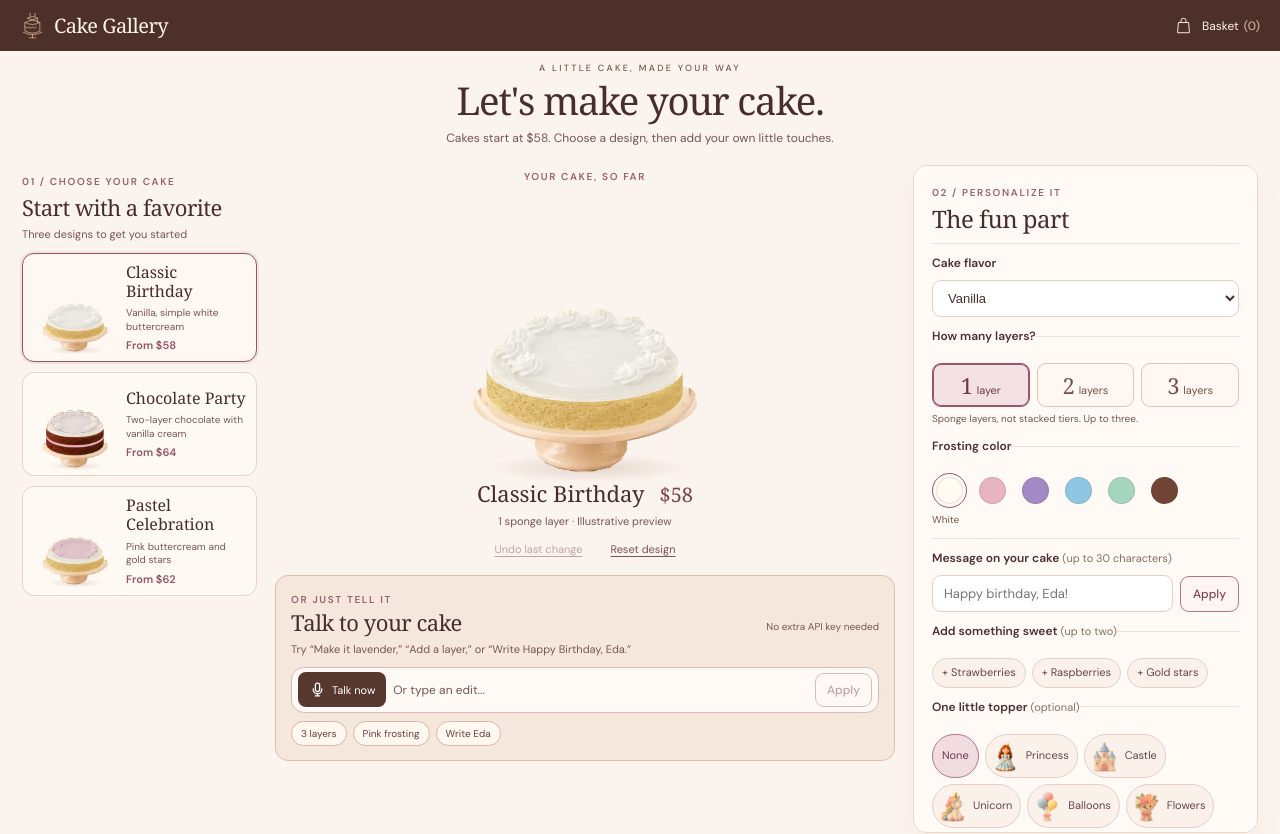
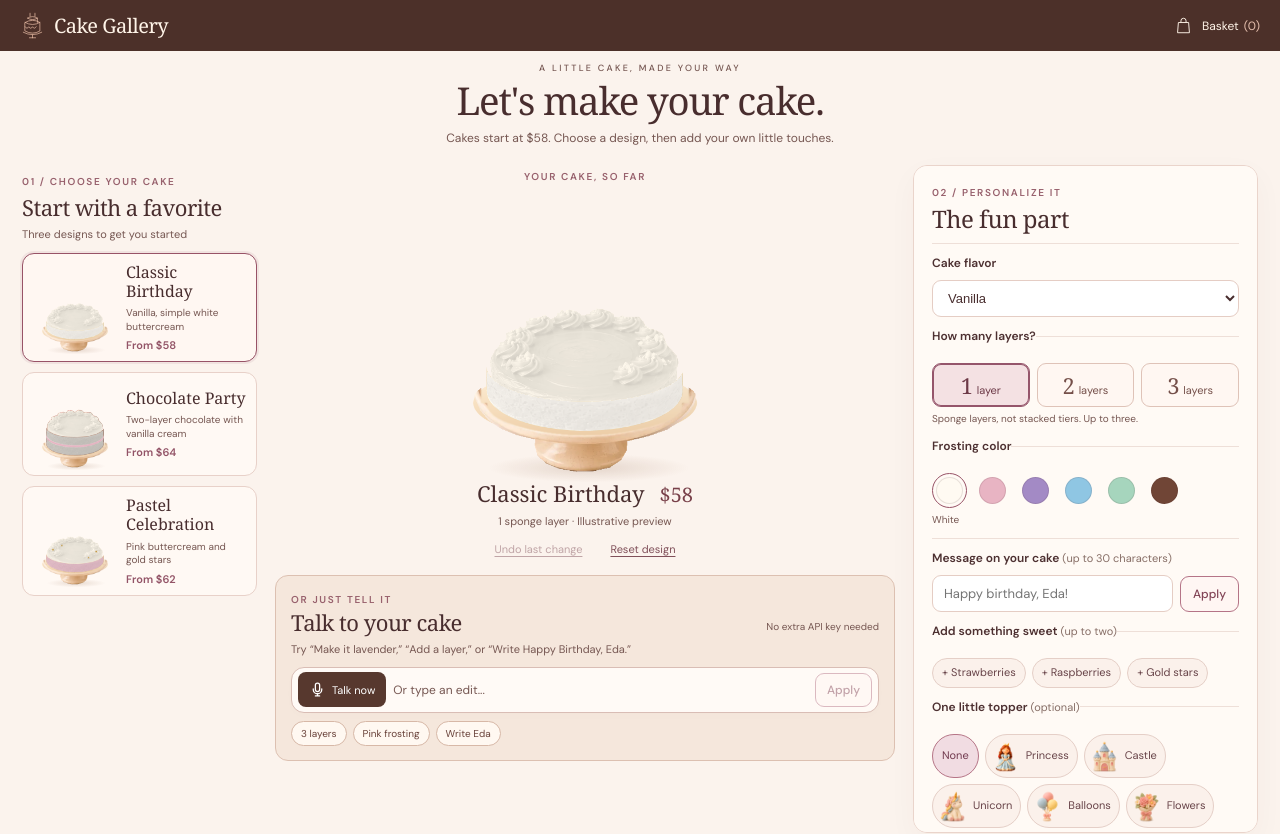
Before and after one commit to edakturk14/cake-builder, a React (Vite) app: page / in a window 1280 px wide. Shown: the top 834 px of the page. Built offline with nearby package versions, Linux system fonts and the light colour scheme; a web font is replaced by a local one.

Commit message:
Tint the curved cake side only and keep the complete whipped top ivory

```diff
--- a/src/components/CakeScene.tsx
+++ b/src/components/CakeScene.tsx
@@ -15,19 +15,20 @@ function colorMatrix(hex:string,blend=1){
   return `${keep||r} 0 0 0 ${keep?r*blend:0} 0 ${keep||g} 0 0 ${keep?g*blend:0} 0 0 ${keep||b} 0 ${keep?b*blend:0} 0 0 0 1 0`;
 }
 /**
- * Tint the original buttercream texture instead of painting it a flat color.
- * Retains the source photo's highlights and shaded piping.
+ * Recolor the actual side of the cake, not the top whipped frosting.
+ * The color comes from the bakery palette, while the side's existing
+ * photographic luminance supplies the highlights, crumb and shadows.
+ * This is an SVG 4x5 matrix, preserving the source alpha exactly.
  */
-function buttercreamMatrix(hex: string) {
+function sideFrostingMatrix(hex: string) {
   const rgb = hex.replace('#', '').match(/../g)!.map(channel => parseInt(channel, 16) / 255);
-  const sourceLuminance = [0.2126, 0.7152, 0.0722];
-  const original = 0.38, tint = 0.62, shadow = 0.78, highlight = 0.22;
-  const coefficients = rgb.map((channel, output) => [
-    ...sourceLuminance.map((luma, input) => (output === input ? original : 0) + tint * channel * shadow * luma),
-    0, // no dependence on source alpha in RGB; alpha is preserved by the last row
-    tint * channel * highlight,
+  const luminance = [0.2126, 0.7152, 0.0722];
+  const rows = rgb.map(channel => [
+    ...luminance.map(weight => weight * 0.28),
+    0,
+    channel * 0.72,
   ]);
-  return coefficients.flat().concat([0, 0, 0, 1, 0]).join(' ');
+  return rows.flat().concat([0, 0, 0, 1, 0]).join(' ');
 }
 
 function lightColor(hex:string){
@@ -98,11 +99,12 @@ export function CakeScene({ cake, compact = false, className = '', label }: Cake
   const accent=cake.colors.accents?PALETTE_BY_ID[cake.colors.accents].hex:undefined;
   const writingColor=paletteHex(cake.colors.inscription,darkSurface?'#ffedb9':'#562d30');
   const maskVariant=cake.base==='cheesecake'?'cheesecake':cake.layers;
-  // The upper piped buttercream ring is ivory; only the smooth central
-  // frosting surface changes color. These ellipses follow the baked
-  // 1/2/3-layer artwork's vertical offsets.
-  const innerFrosting = { cx: 256, cy: 168 + top, rx: 140, ry: 64 };
-  const hasPipedRing = cake.base === 'sponge';
+  // side-N.png is the exact front/side silhouette from prepare-cake-art.py.
+  // Unlike the previous ellipse, it never includes the top frosting.
+  // Cheesecake has a dedicated lower-filling mask rather than a sponge-side mask.
+  const sideMaskPath = cake.base === 'cheesecake'
+    ? '/art/masks/filling-cheesecake.png' : `/art/masks/side-${cake.layers}.png`;
+  const cakeArtPath = `/art/${cake.base === 'cheesecake' ? 'cheesecake' : `${flavor}-${cake.layers}`}.png`;
   const coloredParts=(['filling'] as const).filter(part=>cake.colors[part]);
   const description = label ?? (cake.exists
     ? `${cake.layers}-layer ${cake.base === 'cheesecake' ? 'cheesecake' : flavor} cake${cake.theme ? `, ${cake.theme.replaceAll('-', ' ')} theme` : ''}${cake.toppers.map(id => `, ${TOPPER_BY_ID[id].label} topper`).join('')}${cake.customTopper ? `, custom topper: ${cake.customTopper.request}` : ''}${cake.toppings.length ? `, ${cake.toppings.join(', ')}` : ''}${cake.candles.style === 'number' ? `, ${cake.candles.number} candle` : cake.candles.style === 'plain' ? ', birthday candles' : ''}${cake.inscription ? `, icing reads ${cake.inscription}` : ''}`
@@ -125,15 +127,11 @@ export function CakeScene({ cake, compact = false, className = '', label }: Cake
             <linearGradient id={`${id}-red`} x2=".2" y2="1"><stop stopColor="#ec7560" /><stop offset=".4" stopColor="#d53a2d" /><stop offset="1" stopColor="#9f261d" /></linearGradient>
             <linearGradient id={`${id}-jacket`}><stop stopColor="#181c1c" /><stop offset=".5" stopColor="#454a47" /><stop offset="1" stopColor="#232827" /></linearGradient>
             <radialGradient id={`${id}-skin`} cx=".35" cy=".3"><stop stopColor="#e1b991" /><stop offset="1" stopColor="#b88766" /></radialGradient>
-            {hasPipedRing && <>
-              <clipPath id={`${id}-frosting-center`} clipPathUnits="userSpaceOnUse">
-                <ellipse cx={innerFrosting.cx} cy={innerFrosting.cy} rx={innerFrosting.rx} ry={innerFrosting.ry} />
-              </clipPath>
-              <mask id={`${id}-white-frosting-ring`} maskUnits="userSpaceOnUse" x="0" y="-80" width="512" height="550">
-                <rect x="0" y="-80" width="512" height="550" fill="#fff" />
-                <ellipse cx={innerFrosting.cx} cy={innerFrosting.cy} rx={innerFrosting.rx} ry={innerFrosting.ry} fill="#000" />
-              </mask>
-            </>}
+            <mask id={`${id}-cake-side-mask`} data-mask-target="colorable-side"
+              maskUnits="userSpaceOnUse" maskContentUnits="userSpaceOnUse"
+              x="0" y="0" width="512" height="512" style={{ maskType: 'luminance' }}>
+              <image href={sideMaskPath} width="512" height="512" />
+            </mask>
             <filter id={`${id}-vibrant-topper`} colorInterpolationFilters="sRGB">
               <feColorMatrix type="saturate" values="1.38" />
             </filter>
@@ -144,20 +142,22 @@ export function CakeScene({ cake, compact = false, className = '', label }: Cake
             <filter id={`${id}-ivory-piping`} colorInterpolationFilters="sRGB">
               <feColorMatrix type="matrix" values={colorMatrix('#fff9ed')} />
             </filter>
-            {cake.colors.frosting && <filter id={`${id}-buttercream-tint`} colorInterpolationFilters="sRGB">
-              <feColorMatrix type="matrix" values={buttercreamMatrix(PALETTE_BY_ID[cake.colors.frosting].hex)} />
+            {cake.colors.frosting && <filter id={`${id}-side-frosting-tint`} colorInterpolationFilters="sRGB">
+              <feColorMatrix type="matrix" values={sideFrostingMatrix(PALETTE_BY_ID[cake.colors.frosting].hex)} />
             </filter>}
             {coloredParts.map(part=><filter key={part} id={`${id}-color-${part}`} colorInterpolationFilters="sRGB"><feColorMatrix type="matrix" values={colorMatrix(PALETTE_BY_ID[cake.colors[part]!].hex)}/></filter>)}
             {placements.filter(item=>item.tint).map(item=><filter key={item.id} id={`${id}-tint-${item.id}`} colorInterpolationFilters="sRGB"><feColorMatrix type="matrix" values={colorMatrix(PALETTE_BY_ID[item.tint!].hex,.2)}/></filter>)}
           </defs>
           <ellipse cx="263" cy="428" rx="175" ry="25" fill={`url(#${id}-shadow)`} />
-          <image href={`/art/${cake.base === 'cheesecake' ? 'cheesecake' : `${flavor}-${cake.layers}`}.png`} width="512" height="512" className="cake-base" />
-          {cake.colors.frosting && <image data-color-target="frosting" href={`/art/masks/frosting-${maskVariant}.png`} width="512" height="512"
-            clipPath={hasPipedRing ? `url(#${id}-frosting-center)` : undefined}
-            filter={`url(#${id}-buttercream-tint)`} opacity=".93" />}
-          {hasPipedRing && <image data-decoration="always-white-frosting-ring" href={`/art/masks/frosting-${maskVariant}.png`}
-            width="512" height="512" mask={`url(#${id}-white-frosting-ring)`}
-            filter={`url(#${id}-ivory-piping)`} />}
+          <image href={cakeArtPath} width="512" height="512" className="cake-base" />
+          {/* Tint only the photographed side. The mask follows the curved side boundary,
+              so the top surface and whipped frosting can never become a colored disk. */}
+          {cake.colors.frosting && <image data-color-target="frosting-side" href={cakeArtPath}
+            width="512" height="512" mask={`url(#${id}-cake-side-mask)`}
+            filter={`url(#${id}-side-frosting-tint)`} />}
+          {/* The complete top (center and piped swirls) stays ivory for every chosen color. */}
+          <image data-decoration="always-white-top-frosting" href={`/art/masks/frosting-${maskVariant}.png`}
+            width="512" height="512" filter={`url(#${id}-ivory-piping)`} />
           {coloredParts.map(part=><image key={part} data-color-target={part} href={`/art/masks/${part}-${maskVariant}.png`} width="512" height="512" filter={`url(#${id}-color-${part})`}/>)}
           {/* The artwork's pink piped accents are a separate mask. Restore them to ivory after coloring the buttercream. */}
           <image data-decoration="white-piping" href={`/art/masks/accents-${maskVariant}.png`} width="512" height="512" filter={`url(#${id}-ivory-piping)`}/>
```
